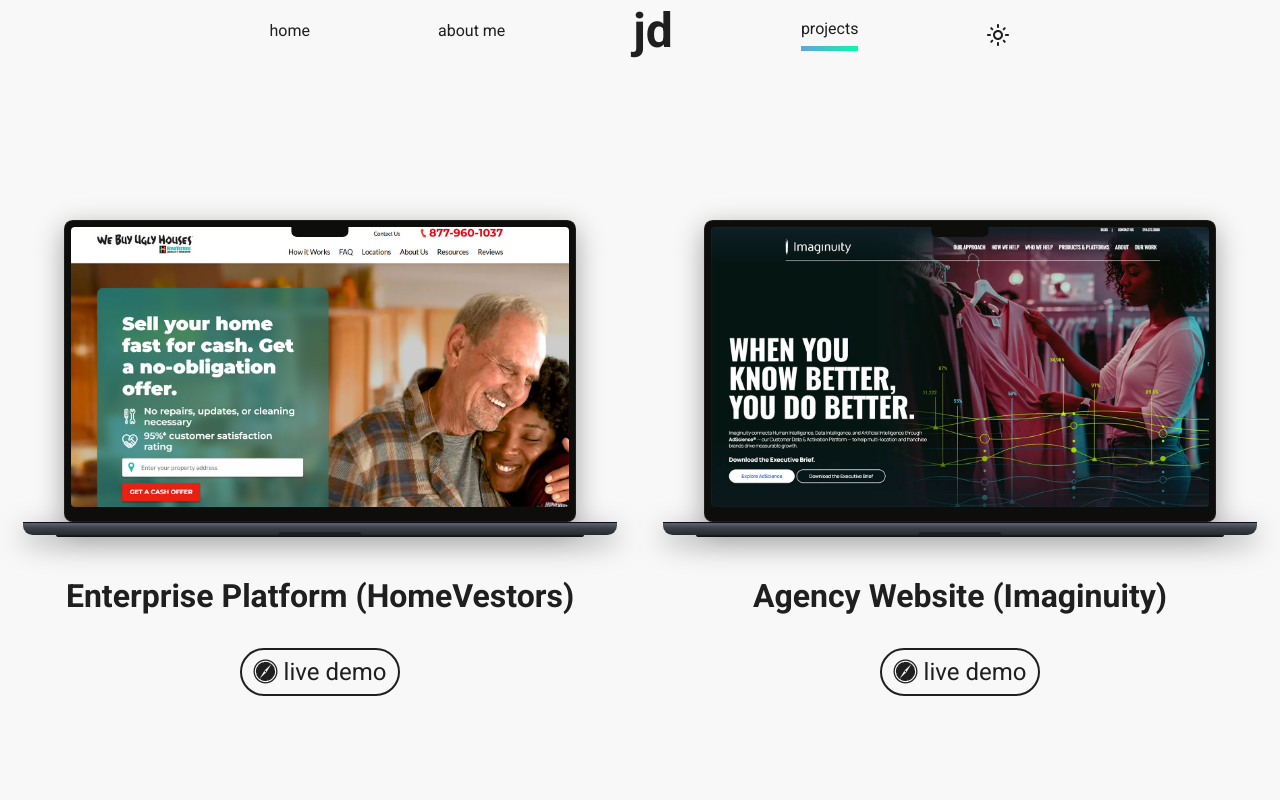
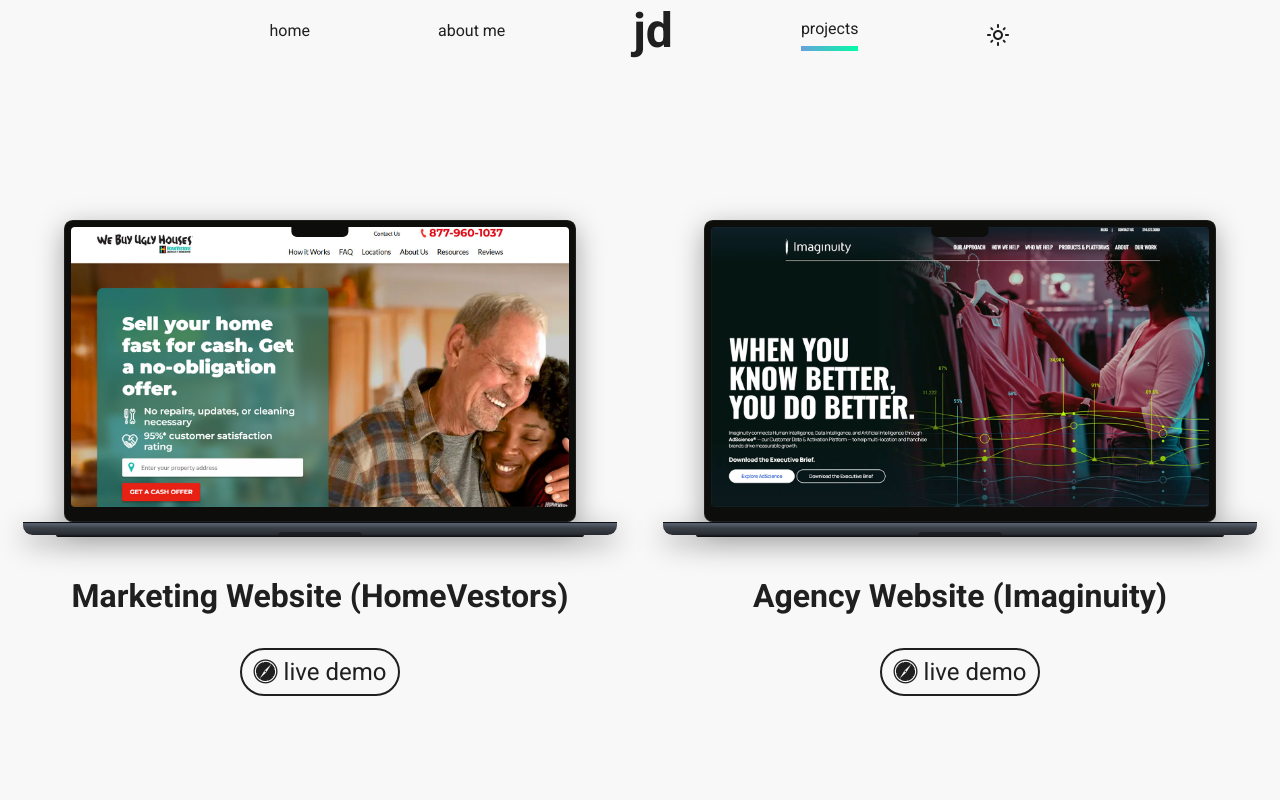
Before and after one commit to durkes/portfolio, a React (Create React App) app: page /#/projects in a window 1280 px wide. Shown: the top 800 px of the page. Built offline with nearby package versions, Linux system fonts and the light colour scheme; the HTML template or start-up script is replaced by a standard one.

Commit message:
wordsmith bio

```diff
--- a/src/info/Info.js
+++ b/src/info/Info.js
@@ -58,7 +58,7 @@
         //     label: 'twitter'
         // }
     ],
-    bio: 'Hello, I\'m Justin! I build fast, scalable, and user-friendly web applications, working across the stack with React, Astro, Node.js, .NET, and AWS. I have hands-on experience with platforms like Kentico, Next.js, and custom proprietary solutions. In my current role, I lead the development for a multi-brand enterprise platform serving 900+ franchises, with a focus on performance, SEO, AEO, and conversion. Beyond code, I also bring experience from leadership, operations, and project management roles. I\'m a certified Node.js Developer (StrongLoop), have a degree in IT/Web Design, and completed LC101 through LaunchCode. I started building websites before CSS was a thing :) Lately, I\'ve fully adopted AI into my workflow and enjoy experimenting with new models and tools.',
+    bio: 'Hello, I\'m Justin! I build fast, scalable, and user-friendly web applications across the stack. I work with popular frameworks like React and Astro on the front end, Node.js and .NET on the back end, and cloud providers like AWS and Cloudflare at the edge and underneath. I am Node.js certified and contributed some useful packages early on. I have hands-on experience with CMS migrations and development involving Kentico, WordPress, and custom proprietary solutions. In my current role, I lead the development for a multi-brand enterprise platform serving 900+ franchises, with a focus on performance, SEO, AEO, and conversion. Beyond code, I bring experience from leadership, operations, and project management roles. Lately, I\'ve fully adopted AI into my workflow and enjoy experimenting with new models and tools.',
     skills: {
         proficientWith: [
             // Backend
@@ -99,7 +99,7 @@
     ],
     portfolio: [
         {
-            title: 'Enterprise Platform (HomeVestors)',
+            title: 'Marketing Website (HomeVestors)',
             description: 'More info on the project.',
             live: 'https://www.webuyuglyhouses.com/',
             image: wbuhHva,
```
